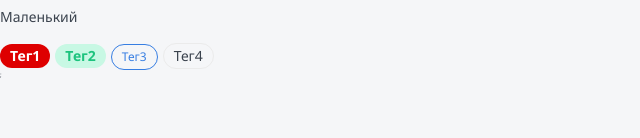
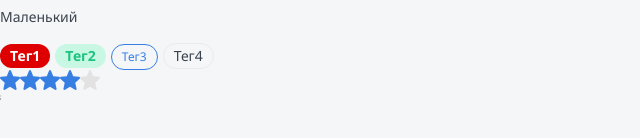
Before and after one commit to dmitrykorochkin/top-app, a Next.js app: page / in a window 1280 px wide. Shown: the part 172-310 px from the top of the page, without its empty margins (0-640 px from the left). Built offline with nearby package versions, Linux system fonts and the light colour scheme.

Commit message:
fix next.config.js

```diff
--- a/components/Rating/Rating.module.css
+++ b/components/Rating/Rating.module.css
@@ -0,0 +1,3 @@
+.filled {
+  fill: var(--primary);
+}
--- /dev/null
+++ b/components/Rating/Rating.tsx
@@ -0,0 +1,41 @@
+import cn from "classnames";
+import { useEffect, useState } from "react";
+import { RatingProps } from "./Rating.props";
+import StarIcon from "./star.svg";
+import styles from "./Rating.module.css";
+
+export const Rating = ({
+  isEditable = false,
+  rating,
+  setRating,
+  ...props
+}: RatingProps): JSX.Element => {
+  const [ratingArray, setRatingArray] = useState<JSX.Element[]>(
+    new Array(5).fill(<></>)
+  );
+
+  useEffect(() => {
+    constructRating(rating);
+  }, [rating]);
+
+  const constructRating = (currentRating: number) => {
+    const updateArray = ratingArray.map((r: JSX.Element, i: number) => {
+      return (
+        <StarIcon
+          className={cn(styles.star, {
+            [styles.filled]: i < currentRating
+          })}
+        />
+      );
+    });
+    setRatingArray(updateArray);
+  };
+
+  return (
+    <div {...props}>
+      {ratingArray.map((r, i) => (
+        <span key={i}>{r}</span>
+      ))}
+    </div>
+  );
+};
--- a/components/index.ts
+++ b/components/index.ts
@@ -1 +1 @@
-import React from 'react';
+export * from './Rating/Rating';
--- a/next.config.js
+++ b/next.config.js
@@ -1,21 +1,11 @@
 module.exports = {
-  images: {
-    domains: ["courses-top.ru"]
-  },
-  webpack(config, options) {
-    config.module.rules.push({
-      loader: "@svgr/webpack",
-      options: {
-        prettier: false,
-        svgo: true,
-        svgoConfig: {
-          plugins: [{ removeViewBox: false }]
-        },
-        titleProp: true
-      },
-      test: /\.svg$/
-    });
-
-    return config;
+  module: {
+    rules: [
+      {
+        test: /\.svg$/i,
+        issuer: /\.[jt]sx?$/,
+        use: ["@svgr/webpack"]
+      }
+    ]
   }
 };
--- a/package.json
+++ b/package.json
@@ -20,6 +20,7 @@
     "stylelint": "^15.0.0"
   },
   "devDependencies": {
+    "@svgr/webpack": "^6.5.1",
     "@types/node": "^18.13.0",
     "@types/react": "^18.0.27",
     "@typescript-eslint/eslint-plugin": "^5.51.0",
--- a/pages/index.tsx
+++ b/pages/index.tsx
@@ -1,3 +1,4 @@
+import { Rating } from "../components";
 
 
 export default function Home(): JSX.Element {
@@ -14,6 +15,8 @@
       <div className="tag tag--m tag--green">Тег2</div>
       <div className="tag tag--s tag--primary">Тег3</div>
       <div className="tag tag--m tag--ghost">Тег4</div>
+
+      <Rating rating={4}></Rating>
     </div>
   );
 }
--- /dev/null
+++ b/svg.d.ts
@@ -0,0 +1,5 @@
+
+declare module "*.svg" {
+	const content: React.FunctionComponent<React.SVGAttributes<SVGAElement>>;
+	export default content;
+}
```
Also changed, not shown: components/Rating/Rating.props.ts (added, +7 -0 lines), components/Rating/Rating.props.tsx (deleted), components/Rating/Rating.ts (deleted), components/Rating/star.svg (added), 1 other file (tests, documents, lock files or other folders).
